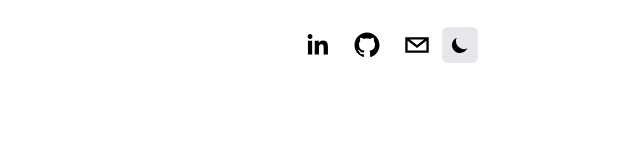
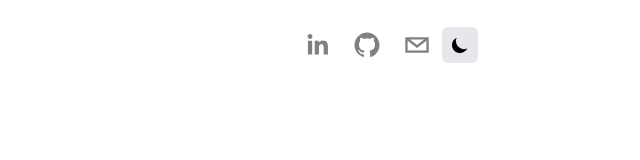
Before and after one commit to jmdc89/NextJSPortfoliov2, a Next.js app: page / in a window 1280 px wide. Shown: the top 160 px of the page, without its empty margins (255-895 px from the left). Built offline with nearby package versions, Linux system fonts and the light colour scheme.

Commit message:
Update Header.js
fgColor icons dark theme

```diff
--- a/sections/Header.js
+++ b/sections/Header.js
@@ -69,23 +69,20 @@ const Header = () => {
         {/* Social Icons */}
         <SocialIcon
         url="https://www.linkedin.com/in/jos%C3%A9-manuel-dom%C3%ADnguez-425b1b113/"
-        fgColor = 'black'
-        // fgColor={ theme === 'light' ? "black" : "gray" }
+        fgColor={ theme === 'light' ? "black" : "gray" }
         bgColor="transparent"
         />
 
         <SocialIcon
         url="https://github.com/jmdc89"
-        fgColor = 'black'
-        // fgColor={ theme === 'light' ? "black" : "gray" }
+        fgColor={ theme === 'light' ? "black" : "gray" }
         bgColor="transparent"
         />
 
         <SocialIcon
         className="cursor-pointer"
         network="email"
-        fgColor = 'black'
-        // fgColor={ theme === 'light' ? "black" : "gray" }
+        fgColor={ theme === 'light' ? "black" : "gray" }
         bgColor="transparent"
         />
 
```
